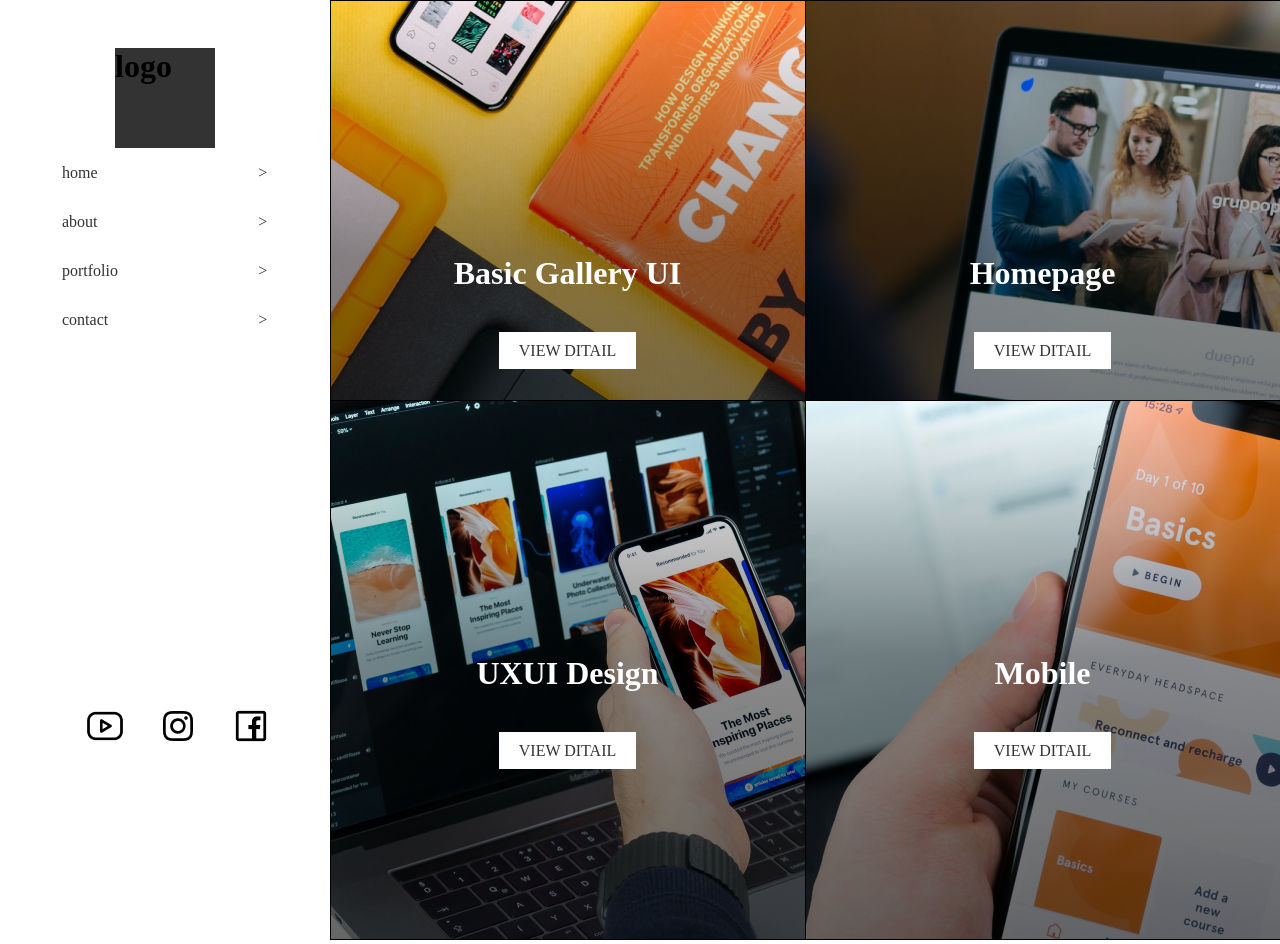
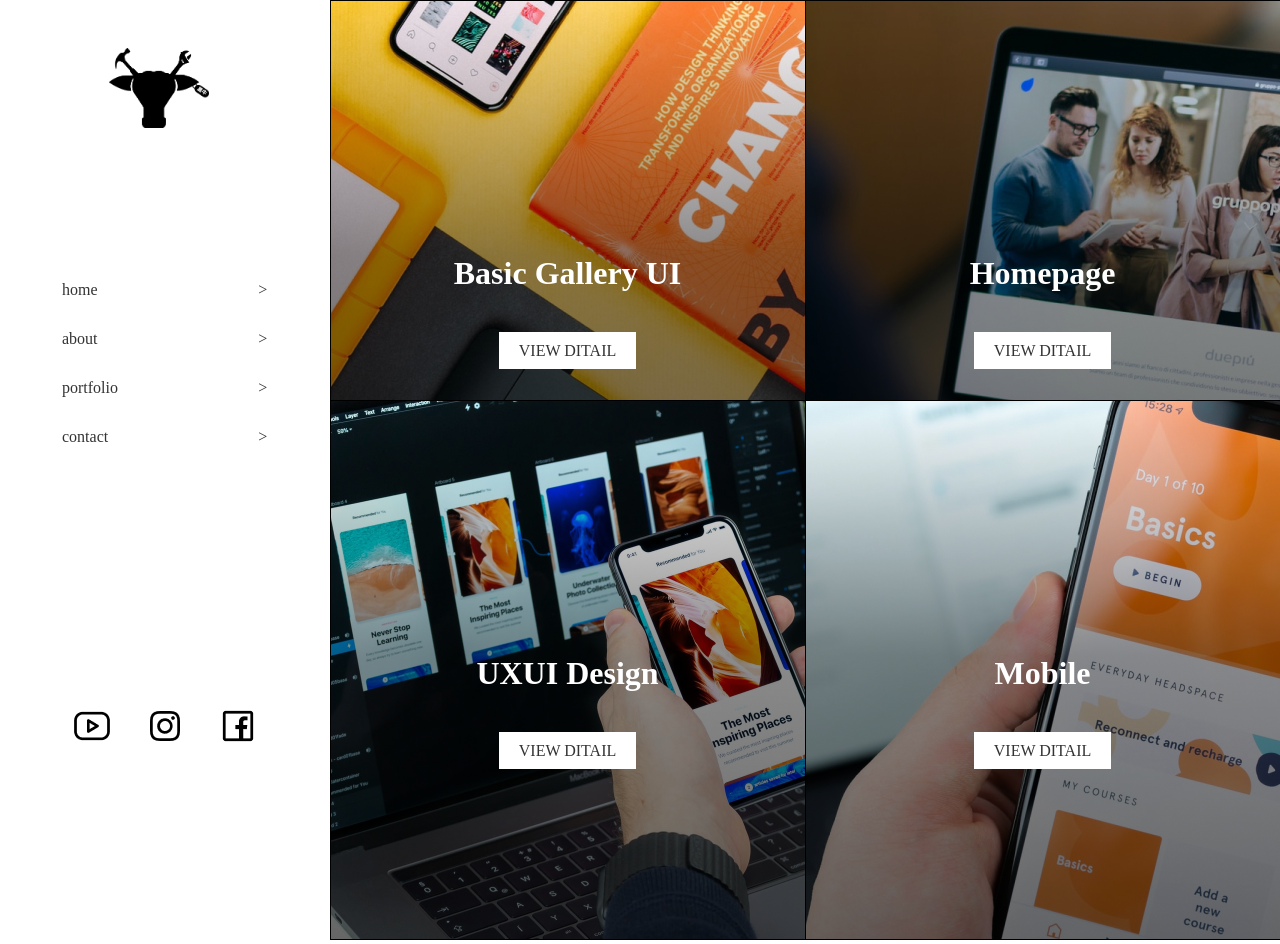
Before and after one commit to jun-isaac/portflio, a plain HTML site: page index.html in a window 1280 px wide. Shown: the top 944 px of the page. Drawn offline with nearby package versions, Linux system fonts and the light colour scheme.

Commit message:
최종 업로드

```diff
--- a/css/style.css
+++ b/css/style.css
@@ -54,6 +54,11 @@ a {
     margin: 0 auto;
 }
 
+#gnb > ul {
+    position: absolute;
+    top: 265px;
+}
+
 #gnb > ul > li > a{
     width: 226px;
     height: 49px;
@@ -67,7 +72,7 @@ a {
 .sns {
     position: absolute;
     bottom: 48px;
-    left: 83px;
+    left: 70px;
 }
 
 .sns a {
@@ -105,3 +110,9 @@ main > .box {
     position: absolute;
     text-align: center;
 }
+
+.logo > img {
+    position: absolute;
+    width: 100px;
+    left: 109px;
+}
--- a/index.html
+++ b/index.html
@@ -12,9 +12,9 @@
 
 <body>
     <header id="main-header">
-        <h1>logo
-            <img src="./images/" alt="">
-        </h1>
+        <a href="./" class="logo">
+            <img src="./images/logo.png" alt="logo">
+        </a>
         <nav id="gnb">
             <ul>
                 <li>
```
Also changed, not shown: 1 other file.
